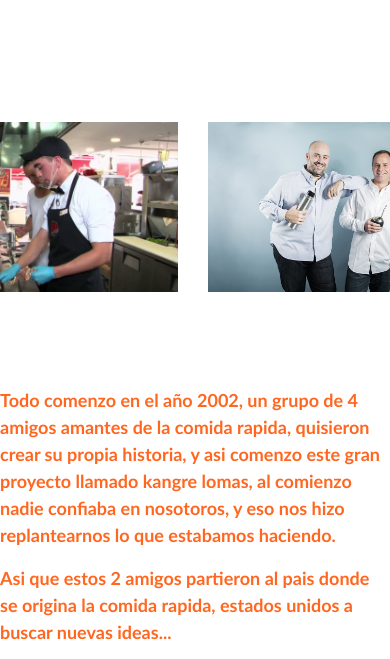
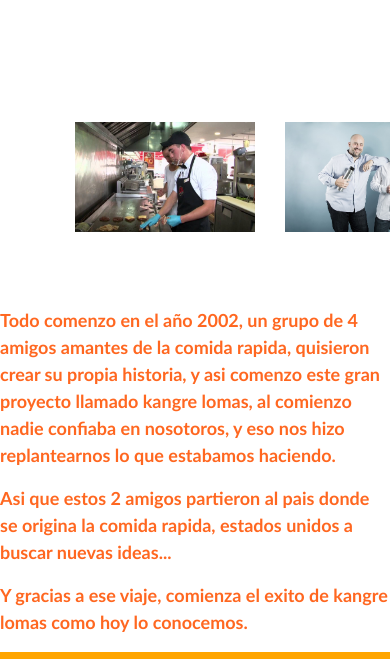
Before and after one commit to rodrigofuentes94/burger-page, a plain HTML site: page quienes.html in a window 390 px wide. Shown: the part 170-829 px from the top of the page. Drawn offline with nearby package versions, Linux system fonts and the light colour scheme.

Commit message:
actualizo sitio

```diff
--- a/sass/style.css
+++ b/sass/style.css
@@ -199,19 +199,7 @@ section {
             justify-content: center;
     margin: 40px;
   }
-  .historia {
-    display: -webkit-box;
-    display: -ms-flexbox;
-    display: flex;
-    -ms-flex-wrap: wrap;
-        flex-wrap: wrap;
-    -webkit-box-pack: center;
-        -ms-flex-pack: center;
-            justify-content: center;
-    width: 300px;
-    margin: 20px;
-    padding: 0px;
-  }
+
 
 
 }
@@ -314,10 +302,10 @@ section {
 @media (max-width: 480px) {
   .historia img {
     display: flex;
-    margin: 10px;
-    padding: 0px;
-    width: 300px;
-    height: 170px;
+    margin: 0px;
+    padding: 10px;
+    width: 200px;
+    height: 130px;
     flex-wrap: wrap;
   }
   .textohistoria {
```
